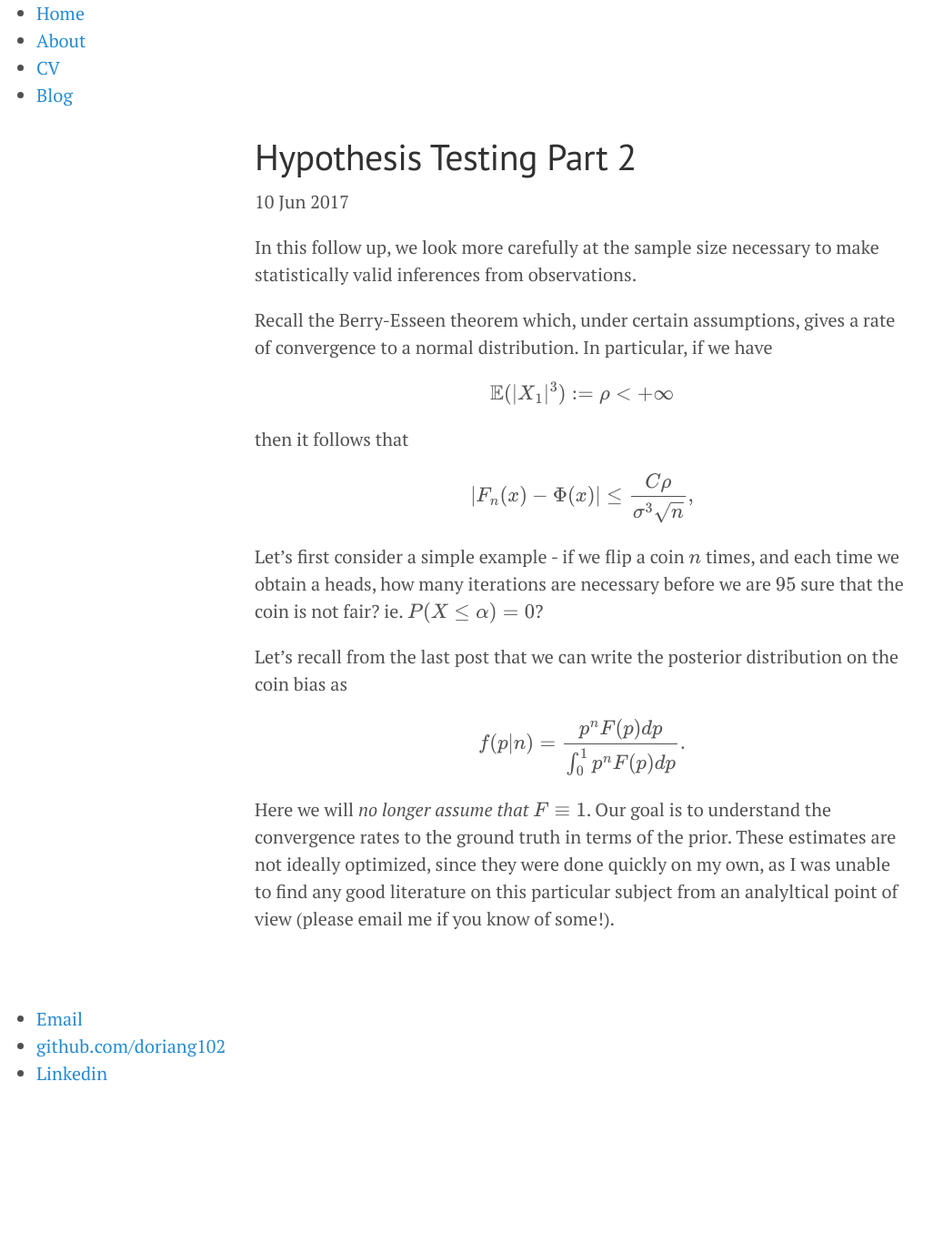
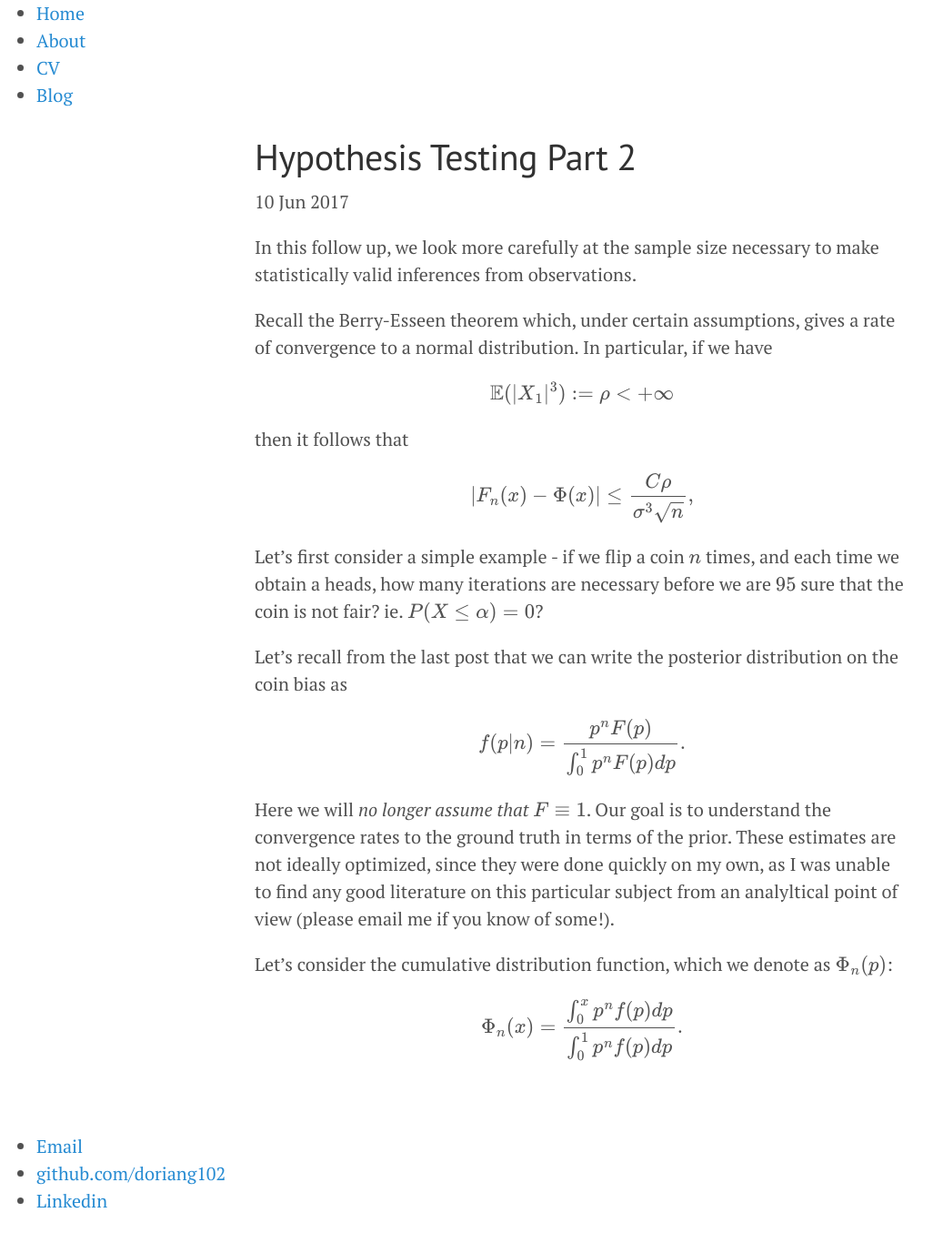
Before and after one commit to doriang102/doriang102.github.io, a Jekyll site: the page built from _posts/2017-06-10-hypothesis-testing-part-2.md, in a window 1280 px wide. Shown: the whole page at 91% size, without its empty margins (0-1037 px from the left). Built offline with Jekyll 4.4.1, drawn with Linux system fonts in a browser that asks for light colours; our own code applies the rules of GitHub Pages for plain Markdown files; formulas are drawn with MathJax 3; before the commit the page ends 1215 px from its top, so only the background shows below that.

Commit message:
Update 2017-06-10-hypothesis-testing-part-2.md

```diff
--- a/_posts/2017-06-10-hypothesis-testing-part-2.md
+++ b/_posts/2017-06-10-hypothesis-testing-part-2.md
@@ -14,6 +14,10 @@ Let's first consider a simple example - if we flip a coin $$n$$ times, and each
 
 Let's recall from the last post that we can write the posterior distribution on the coin bias as
 
-$$ f(p | n) = \frac{p^nF(p)dp}{\int_0^1 p^n F(p) dp}.$$
+$$ f(p | n) = \frac{p^nF(p)}{\int_0^1 p^n F(p) dp}.$$
 
 Here we will *no longer assume that $$F \equiv 1$$*. Our goal is to understand the convergence rates to the ground truth in terms of the prior. These estimates are not ideally optimized, since they were done quickly on my own, as I was unable to find any good literature on this particular subject from an analyltical point of view (please email me if you know of some!).
+
+Let's consider the cumulative distribution function, which we denote as $$\Phi_n(p)$$:
+
+$$ \Phi_n(x) = \frac{\int_0^x p^n f(p) dp }{\int_0^1 p^n f(p) dp}. $$
```
